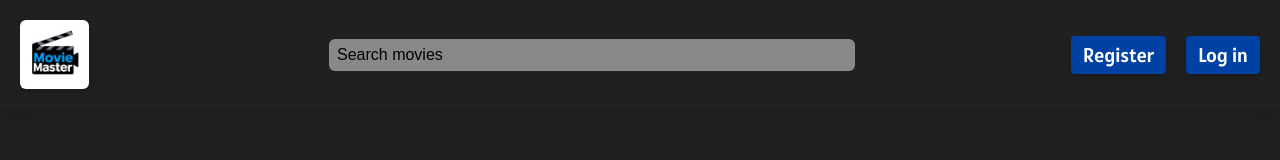
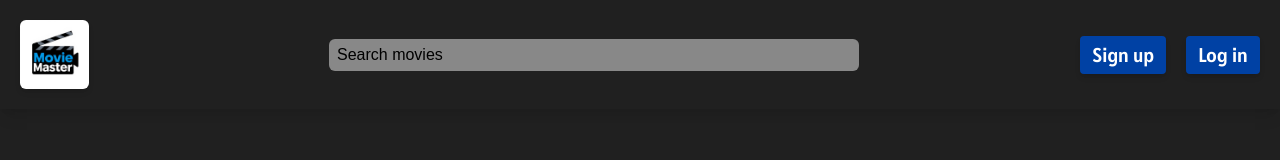
Before and after one commit to Team-Drop-Database/MovieMasters-fe, a Next.js app: page / in a window 1280 px wide. Shown: the top 160 px of the page. Built offline with nearby package versions, Linux system fonts and the light colour scheme; no server answers; a web font is replaced by a local one.

Commit message:
Fixed bug home page

```diff
--- a/src/app/(pages)/LoggedOut.tsx
+++ b/src/app/(pages)/LoggedOut.tsx
@@ -26,12 +26,16 @@ export default function LoggedOut() {
 function ReviewList() {
   const reviewAmount = 10
   const [reviewList, setReviewList] = React.useState<ReviewItemProps[]>([])
-  const sliderRef = React.useRef<HTMLDivElement>(null)
+  const sliderRef = React.useRef<HTMLDivElement | null>(null);
 
   React.useEffect(() => {
     async function loadReviews() {
       const reviewResponse = await requestReviewsByAmount(reviewAmount)
       const mappedResponse = mapReviewResponsesToItems(reviewResponse)
+
+      if (mappedResponse.length === 0) {
+        return;
+      }
 
       const multiplier = reviewAmount / mappedResponse.length
       const multiplied: ReviewItemProps[] = []
--- a/src/components/Header.tsx
+++ b/src/components/Header.tsx
@@ -28,7 +28,7 @@ export default function Header() {
         </div>
       ) : (
         <div className="flex gap-5">
-          <Button text="Register" onClick={navigateToSignup} />
+          <Button text="Sign up" onClick={navigateToSignup} />
           <Button text="Log in" onClick={navigateToLogin} />
         </div>
       )}
```
